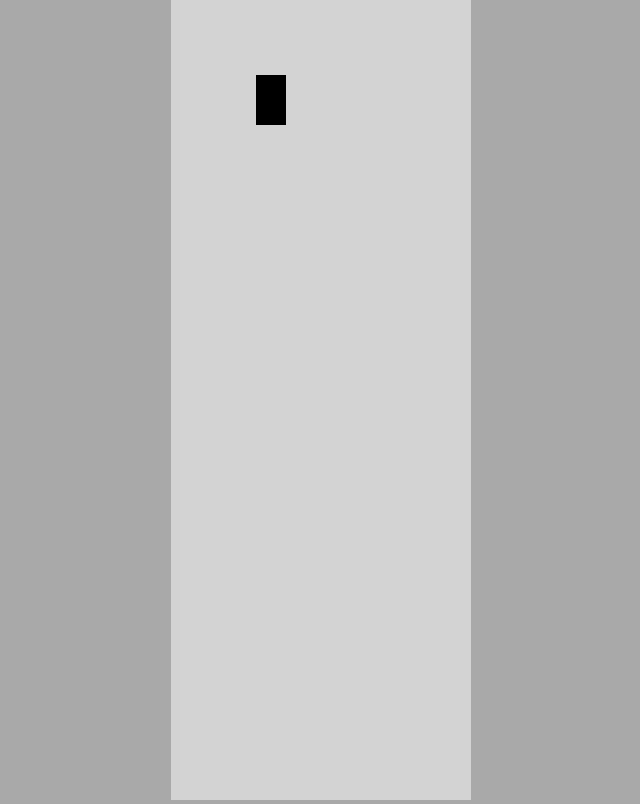
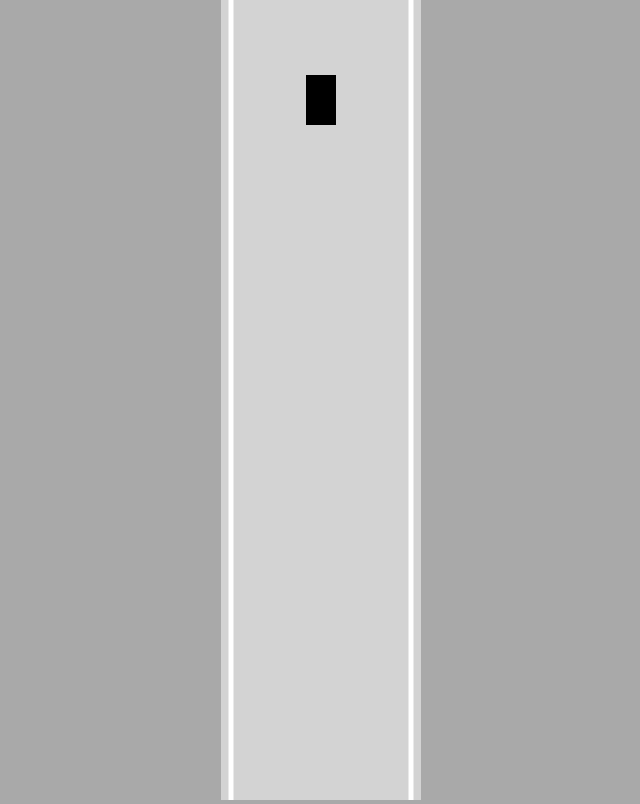
Before and after one commit to josousa82/Self-driving-car-ai-js, a website: page index.html in a window 1280 px wide. Shown: the whole page, without its empty margins (319-959 px from the left). Drawn offline with Linux system fonts and the light colour scheme.

Commit message:
added lateral lines to the road

```diff
--- a/index.html
+++ b/index.html
@@ -7,8 +7,8 @@
 </head>
 <body>
 <canvas id="myCanvas"></canvas>
+<script src="road.js"></script>
 <script src="controls.js"></script>
-<script src="road.js"></script>
 <script src="car.js"></script>
 <script src="main.js"></script>
 </body>
--- a/main.js
+++ b/main.js
@@ -1,9 +1,9 @@
 const canvas = document.getElementById("myCanvas");
 
-const width = (canvas.width = 300);
+canvas.width = 200;
 
 const ctx = canvas.getContext("2d");
-const road = new Road(width / 2, width * 0.9);
+const road = new Road(canvas.width / 2, canvas.width * 0.9);
 const car = new Car(100, 100, 30, 50);
 console.table(road);
 animate();
@@ -11,6 +11,9 @@ animate();
 function animate() {
   car.update();
   canvas.height = window.innerHeight;
+  ctx.save();
+  road.draw(ctx);
   car.draw(ctx);
+  ctx.restore();
   requestAnimationFrame(animate);
 }
--- a/road.js
+++ b/road.js
@@ -4,30 +4,26 @@ class Road {
     this.width = width;
     this.laneCount = laneCount;
 
-    this.left = 90;
-    this.right = 90;
-    // this.left = this.x - this.width / 2;
-    // this.right = this.x + this.width / 2;
+    this.left = x - width / 2;
+    this.right = x + width / 2;
 
     const infinity = 1000000;
-    this.top = infinity;
+    this.top = -infinity;
     this.bottom = infinity;
   }
 
   draw(ctx) {
-    ctx.lineWidth = 50;
     ctx.strokeStyle = "white";
-    try {
+    ctx.lineWidth = 5;
+
     ctx.beginPath();
     ctx.moveTo(this.left, this.top);
     ctx.lineTo(this.left, this.bottom);
+    ctx.stroke();
 
     ctx.beginPath();
     ctx.moveTo(this.right, this.top);
     ctx.lineTo(this.right, this.bottom);
     ctx.stroke();
-    } catch (e) {
-      console.error(e);
   }
 }
-}
```
Lines whose indentation alone changed are shown as unchanged.
